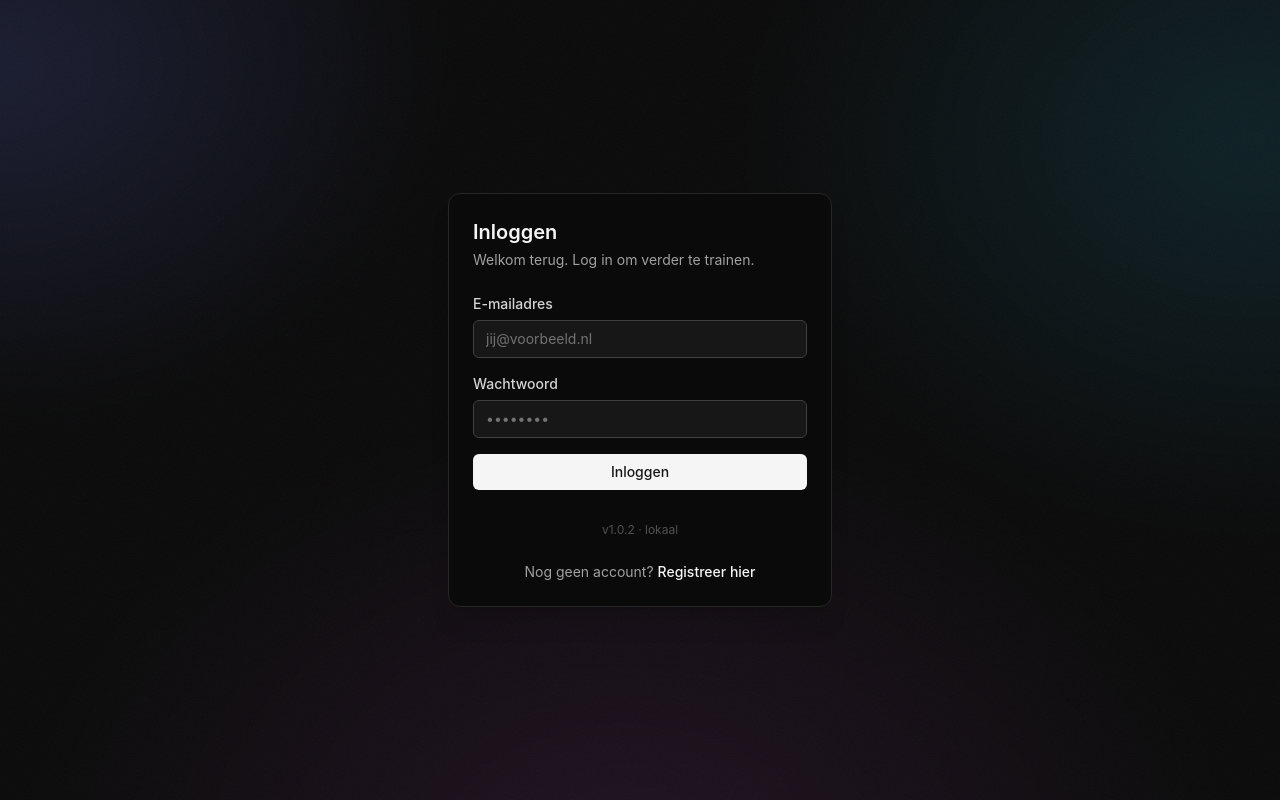
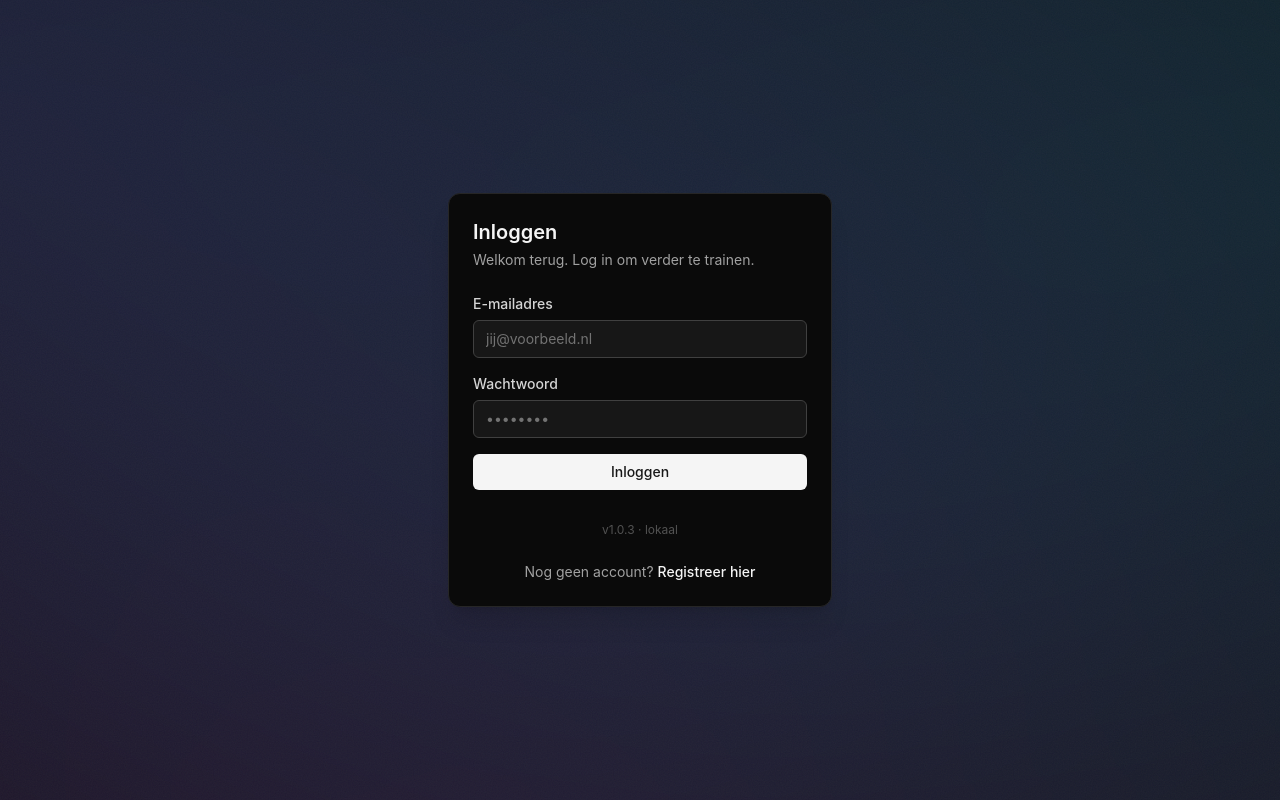
Before and after one commit to duxagency/Mijn-Sportschema, a Next.js app: page /login in a window 1280 px wide. Built offline with nearby package versions, Linux system fonts and the light colour scheme.

Commit message:
style(ui): laat gradient-kleuren meer in elkaar overlopen
Grotere, overlappende radiale gradients + verbindende vierde tint en
zwaardere blur (70px), zodat de kleuren samenvloeien i.p.v. losse blobs.

Co-Authored-By: Claude Opus 4.8 <noreply@anthropic.com>

```diff
--- a/src/app/globals.css
+++ b/src/app/globals.css
@@ -23,15 +23,16 @@ body {
 body::before {
   content: "";
   position: fixed;
-  inset: -25%;
+  inset: -45%;
   z-index: -2;
   background:
-    radial-gradient(38% 48% at 18% 22%, rgba(40, 46, 84, 0.55), transparent 60%),
-    radial-gradient(42% 52% at 82% 28%, rgba(18, 56, 66, 0.5), transparent 62%),
-    radial-gradient(48% 58% at 50% 88%, rgba(58, 28, 62, 0.45), transparent 65%),
+    radial-gradient(70% 80% at 22% 28%, rgba(40, 46, 84, 0.6), transparent 85%),
+    radial-gradient(75% 85% at 78% 32%, rgba(18, 56, 66, 0.55), transparent 85%),
+    radial-gradient(80% 88% at 45% 82%, rgba(58, 28, 62, 0.5), transparent 88%),
+    radial-gradient(65% 75% at 58% 55%, rgba(30, 40, 78, 0.45), transparent 85%),
     var(--background);
   background-color: var(--background);
-  filter: blur(24px);
+  filter: blur(70px);
   will-change: transform;
   animation: bg-drift 32s ease-in-out infinite alternate;
 }
--- a/src/lib/version.ts
+++ b/src/lib/version.ts
@@ -2,4 +2,4 @@
 // Wordt rechtsonder op het dashboard en de loginpagina getoond, zodat je kunt
 // zien welke versie live staat. Het commit-deel ernaast komt automatisch van
 // Vercel (VERCEL_GIT_COMMIT_SHA) en verandert sowieso elke deploy.
-export const APP_VERSION = "1.0.2";
+export const APP_VERSION = "1.0.3";
```
